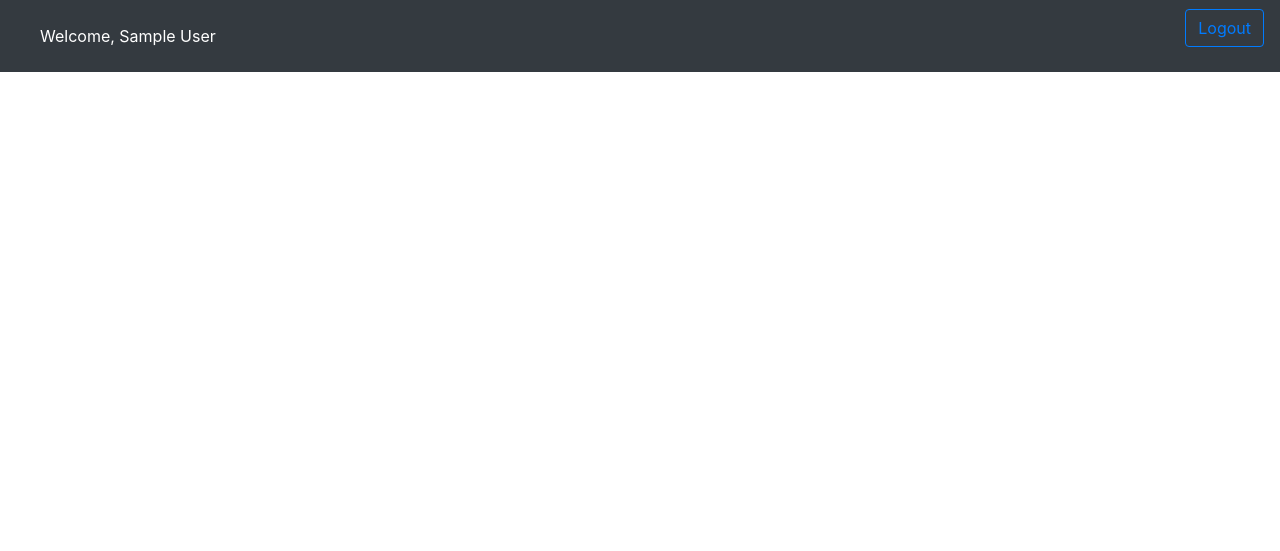
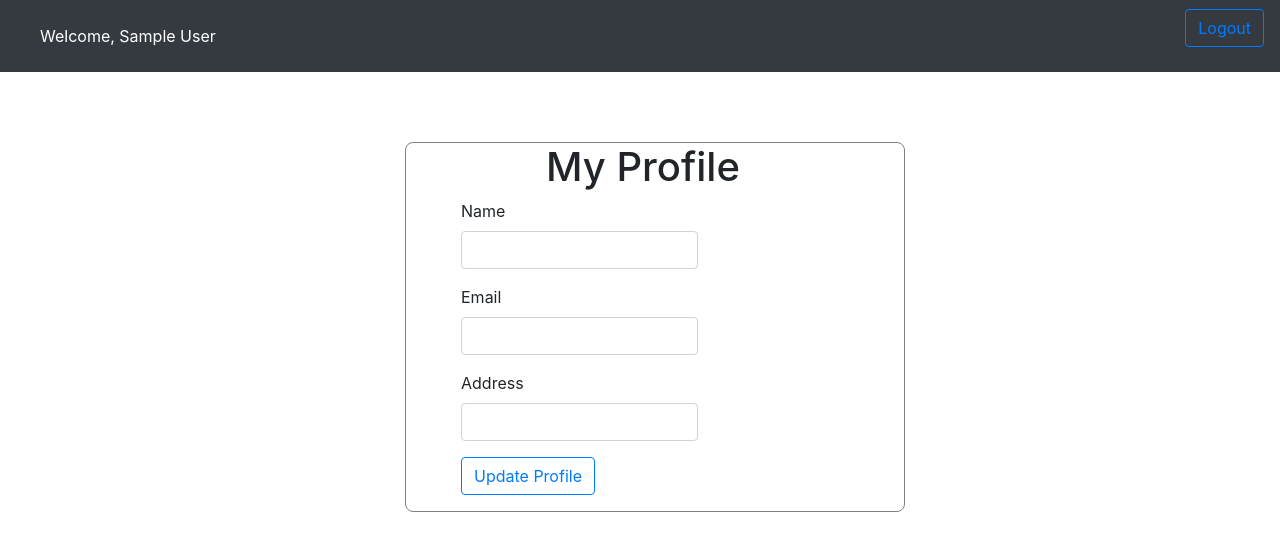
Before and after one commit to munene-coder/webapp, a PHP site: page /profile.php in a window 1280 px wide. Shown: the top 551 px of the page. Run offline with PHP 8.4, Linux system fonts and the light colour scheme; the visitor is signed in with stand-in values (Sample User, id 1); tables that the repository leaves empty or names only in its code hold one stand-in row (values such as "Sample post").

Commit message:
added update user profile functionality

```diff
--- a/User.php
+++ b/User.php
@@ -1,6 +1,6 @@
 <?php
+session_start();
 
-session_start();
 //implement the user interface
 
 include "Interface.php";
@@ -142,6 +142,7 @@
     }
 
 
+
 }
 
 ?>
--- a/profile.php
+++ b/profile.php
@@ -1,5 +1,6 @@
 <?php
 session_start();
+include 'dbconnect.php';
 ?>
 <head>
 	        <!--Bootstrap css-->
@@ -51,7 +52,42 @@
                <?php
              }
             ?>
+      <div class="container">
+      <?php
 
+      $connection=new DBConnector();
+      $pdo=$connection->connectToDB();
+
+        if(isset($_SESSION['user'])){
+          $stmt=$pdo->prepare("SELECT fullname,address_city,email,profile_photo FROM usertbl WHERE fullname=?");
+          $stmt->execute([$_SESSION['user']]);
+
+          $row=$stmt->fetch($pdo::FETCH_ASSOC);
+?>
+     <form class="form-container" action="processupdate" method="post">
+     <h1 id="registerheader">My Profile</h1>
+     <div class="form-group col-sm-7">
+     <label for="fullname">Name</label>
+     <input  type="text" class="form-control" value=<?php echo $row['fullname'];?>>
+     </div>
+     <div class="form-group col-sm-7">
+     <label for="email">Email</label>
+     <input  type="email" class="form-control" value=<?php echo $row['email'];?>>
+     </div>
+     <div class="form-group col-sm-7">
+     <label for="address">Address</label>
+     <input  type="text" class="form-control" value=<?php echo $row['address_city'];?>>
+     </div>
+     <div class="form-group col-sm-7">
+           <button type="submit" class="btn btn-outline-primary">Update Profile</button>
+           </div>
+     </form>
+<?php
+        }
+
+
+      ?>
+      </div>
 
 
 
```
Also changed, not shown: Assets/1604523948.jpg (added).
